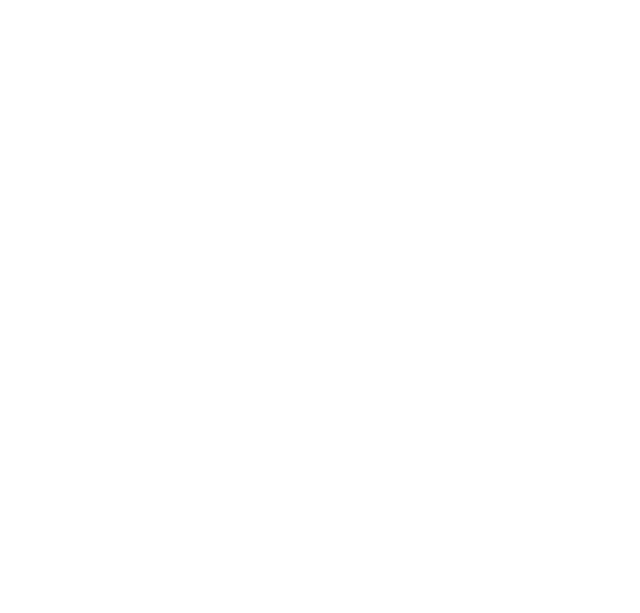
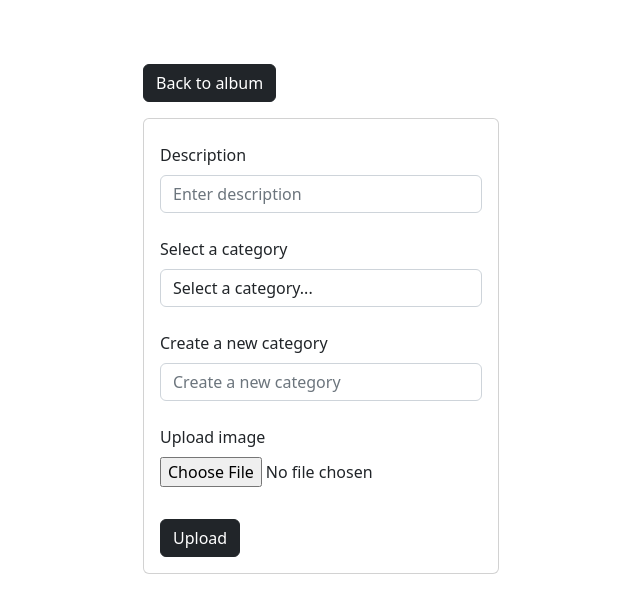
Before and after one commit to eliaszpiotr/Photo-Album, a Django app: page /upload/ in a window 1280 px wide. Before the commit the part shown is empty. Shown: the top 613 px of the page, without its empty margins (319-959 px from the left). Run offline with Django 4.2, Linux system fonts and the light colour scheme; data that the repository does not hold is empty; some libraries are stand-ins or nearby versions.

Commit message:
adding photos

```diff
--- a/album/templates/album/photo.html
+++ b/album/templates/album/photo.html
@@ -8,10 +8,10 @@
 
 
 </head>
-<body class="m-5 justify-content-center">
-<div class="container justify-content-center">
+<body class="m-5">
+<div class="container ">
     <div class="row justify-content-center">
-        <div class="col">
+        <div class="col-md-4">
             <a class="btn btn-dark my-3" href="{% url 'album' %}">Back to album</a>
             <div style="justify-content: center; height: 80vh;">
                 <img style="max-height: 100%; max-width: 100%;"
--- a/album/templates/album/upload.html
+++ b/album/templates/album/upload.html
@@ -2,9 +2,50 @@
 <html lang="en">
 <head>
     <meta charset="UTF-8">
-    <title>Title</title>
+    <title>Upload photo</title>
+    <link href="https://cdn.jsdelivr.net/npm/bootstrap@5.2.2/dist/css/bootstrap.min.css" rel="stylesheet"
+          integrity="sha384-Zenh87qX5JnK2Jl0vWa8Ck2rdkQ2Bzep5IDxbcnCeuOxjzrPF/et3URy9Bv1WTRi" crossorigin="anonymous">
 </head>
-<body>
+<body class="m-5">
+<div class="container">
+    <div class="row justify-content-center">
+        <div class="col-md-4">
+            <a class="btn btn-dark my-3 " href="{% url 'album' %}">Back to album</a>
+            <div class="card">
 
+                <form method="POST" action="" enctype="multipart/form-data">
+                    {% csrf_token %}
+                    <div class="form-group m-3">
+                        <label class="my-2">Description</label>
+                        <input required name="description" type="text" placeholder="Enter description" class="form-control">
+                    </div>
+
+                    <div class="form-group m-3">
+                        <label class="my-2">Select a category</label>
+                        <select name="category" class="form-control">
+                            <option value="none">Select a category...</option>
+                            {% for category in categories %}
+                                <option value="{{category.id}}">{{category.name}}</option>
+                            {% endfor %}
+                        </select>
+                    </div>
+
+                    <div class="form-group m-3">
+                        <label class="my-2">Create a new category</label>
+                        <input name="category_new" type="text" placeholder="Create a new category" class="form-control">
+                    </div>
+
+                    <div class="form-group m-3">
+                        <label class="my-2">Upload image</label>
+                        <input required name="image" type="file" class="form-control-file">
+                    </div>
+
+                    <button type="submit" class="btn btn-dark m-3">Upload</button>
+                </form>
+
+            </div>
+        </div>
+    </div>
+</div>
 </body>
 </html>
--- a/album/views.py
+++ b/album/views.py
@@ -1,4 +1,4 @@
-from django.shortcuts import render
+from django.shortcuts import render, redirect
 from .models import Photo, Category
 
 
@@ -19,4 +19,21 @@
 
 
 def photoUpload(request):
-    return render(request, 'album/upload.html')
+    categories = Category.objects.all()
+
+    if request.method == 'POST':
+        data = request.POST
+        image = request.FILES.get('image')
+
+        if data['category'] != 'none':
+            category = Category.objects.get(id=data['category'])
+        elif data['category_new'] != '':
+            category, created = Category.objects.get_or_create(name=data['category_new'])
+        else:
+            category = None
+
+        Photo.objects.create(category=category, description=data['description'], image=image)
+
+        return redirect('album')
+
+    return render(request, 'album/upload.html', {'categories': categories})
```
Also changed, not shown: album/templates/album/album.html (+5 -5 lines), static/images/448D7C97-DA7C-4624-9F03-B7F7A7569407.jpeg (added), static/images/6CC21145-4137-485E-9B97-40F5B4DF43B8.jpeg (added), static/images/8F6D6C9F-CC5A-4961-AA92-7809E9364114.jpeg (added), 4 other files.
